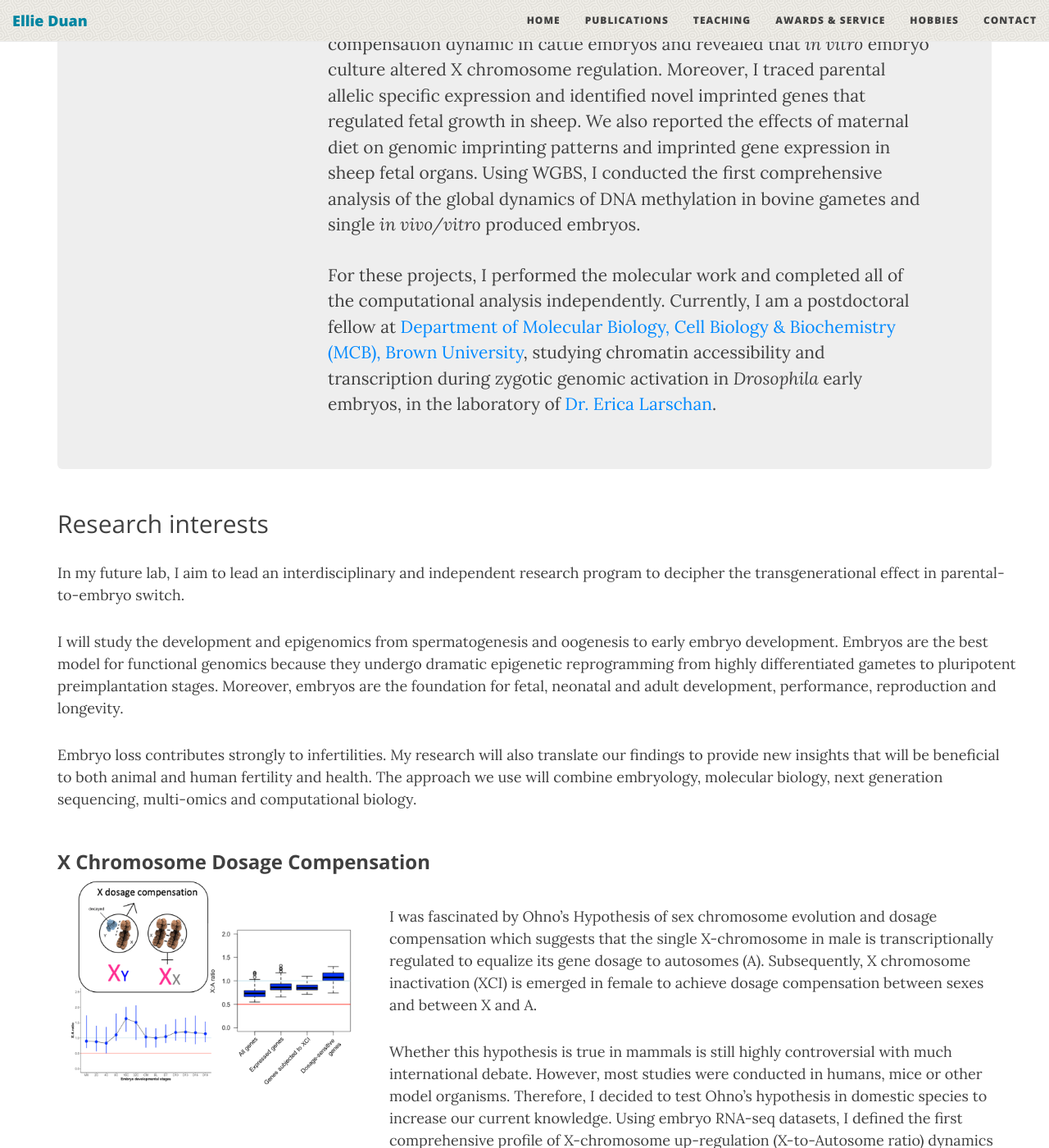
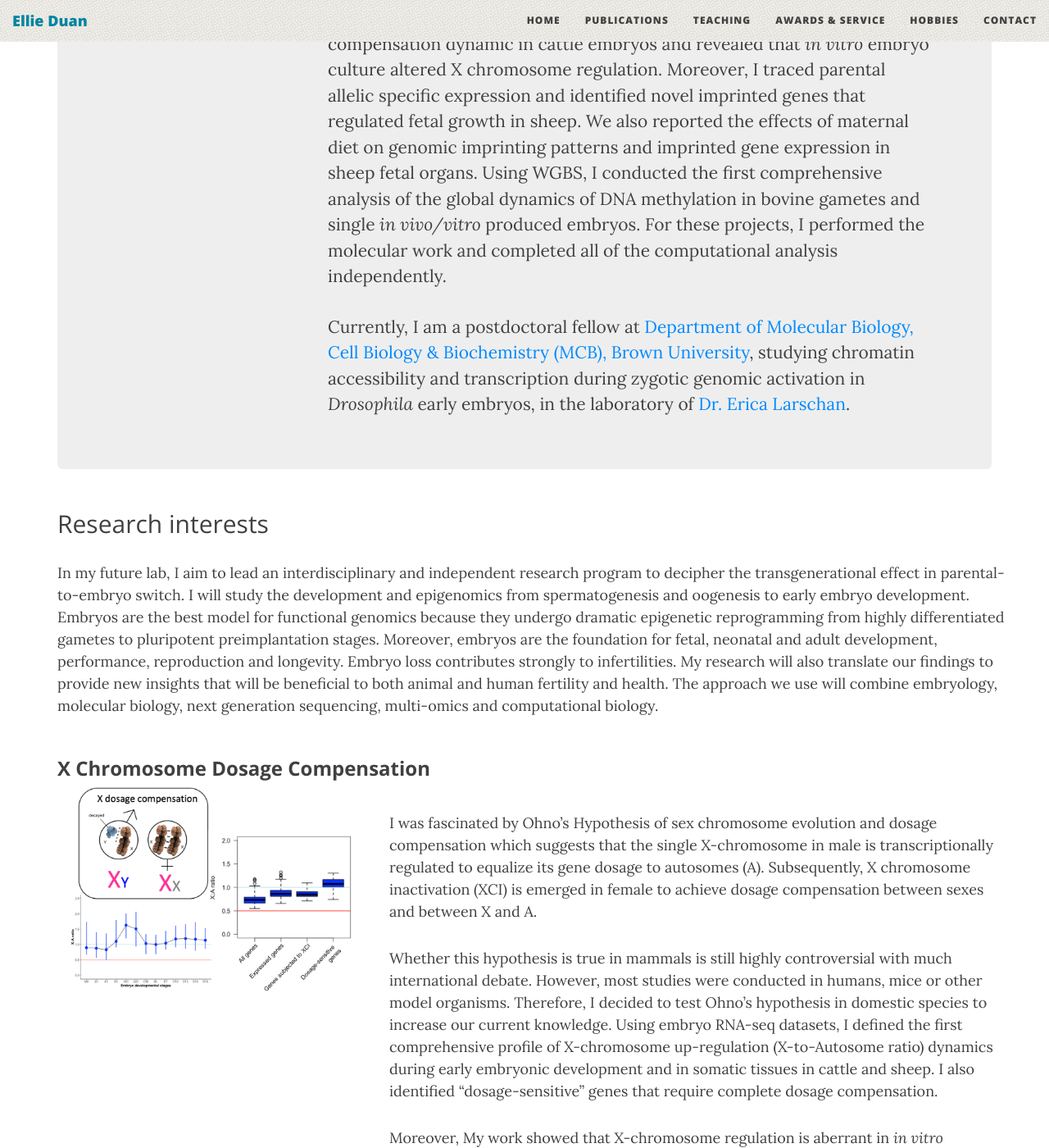
Before and after one commit to EllieDuan/EllieDuan.github.io, a Jekyll site: the page built from index.html, in a window 1280 px wide and 1400 px high, scrolled down 474 px. Shown: the whole window at 82% size. Built offline with Jekyll 4.4.1, drawn with Linux system fonts in a browser that asks for light colours; nearby versions of some CDN libraries; the list of posts is cut into pages by our own code.

Commit message:
update index

```diff
--- a/index.html
+++ b/index.html
@@ -17,8 +17,8 @@ use-site-title: true
               <h2>About me</h2>
                 <p> I am an animal biologist with strong computational biology training. I received B.S. in 2014 in <a href="http://international.scu.edu.cn/Home/Index/post/cat_id/49/art_id/354.html">Department of Life Science and Biology</a>, <a href="http://en.scu.edu.cn/">Sichuan University</a>, China. I received my Ph.D. in 2018 from the <a href="https://uconn.edu/">University of Connecticut</a>  (UConn) <a href="http://animalscience.uconn.edu/">Animal Science department</a> (ANSC) under <a href="http://animalscience.uconn.edu/faculty/Xiuchun%20(Cindy)%20Tian.php">Dr. Xiuchun Cindy Tian</a>.
                 </p>
-                <p> My Ph.D. research focused on functional genomics and epigenetics in domestic animals. My work is the first to define the X-chromosome dosage compensation dynamic in cattle embryos and revealed that <i>in vitro</i> embryo culture altered X chromosome regulation. Moreover, I traced parental allelic specific expression and identified novel imprinted genes that regulated fetal growth in sheep. We also reported the effects of maternal diet on genomic imprinting patterns and imprinted gene expression in sheep fetal organs. Using WGBS, I conducted the first comprehensive analysis of the global dynamics of DNA methylation in bovine gametes and single <i>in vivo/vitro</i> produced embryos. </p>
-               <p> For these projects, I performed the molecular work and completed all of the computational analysis independently. Currently, I am a postdoctoral fellow at <a href="https://www.brown.edu/academics/biomed/molecular-cell-biochemistry/"> Department of Molecular Biology, Cell Biology & Biochemistry (MCB), Brown University</a>, studying chromatin accessibility and transcription during zygotic genomic activation in <i> Drosophila </i> early embryos, in the laboratory of <a href="https://vivo.brown.edu/display/elarscha">Dr. Erica Larschan</a>.
+                <p> My Ph.D. research focused on functional genomics and epigenetics in domestic animals. My work is the first to define the X-chromosome dosage compensation dynamic in cattle embryos and revealed that <i>in vitro</i> embryo culture altered X chromosome regulation. Moreover, I traced parental allelic specific expression and identified novel imprinted genes that regulated fetal growth in sheep. We also reported the effects of maternal diet on genomic imprinting patterns and imprinted gene expression in sheep fetal organs. Using WGBS, I conducted the first comprehensive analysis of the global dynamics of DNA methylation in bovine gametes and single <i>in vivo/vitro</i> produced embryos. For these projects, I performed the molecular work and completed all of the computational analysis independently. </p>
+               <p> Currently, I am a postdoctoral fellow at <a href="https://www.brown.edu/academics/biomed/molecular-cell-biochemistry/"> Department of Molecular Biology, Cell Biology & Biochemistry (MCB), Brown University</a>, studying chromatin accessibility and transcription during zygotic genomic activation in <i> Drosophila </i> early embryos, in the laboratory of <a href="https://vivo.brown.edu/display/elarscha">Dr. Erica Larschan</a>.
                 </p>
             </div>
         </div>
@@ -28,14 +28,10 @@ use-site-title: true
 <div class="container">
     <div class="row">
         <h2>Research interests</h2>
-        <p> In my future lab, I aim to lead an interdisciplinary and independent research program to decipher the transgenerational effect in parental-to-embryo switch.  </p>
-
-        <p> I will study the development and epigenomics from spermatogenesis and oogenesis to early embryo development. Embryos are the best model for functional genomics because they undergo dramatic epigenetic reprogramming from highly differentiated gametes to pluripotent preimplantation stages. Moreover, embryos are the foundation for fetal, neonatal and adult development, performance, reproduction and longevity. </p>
-
-        <p> Embryo loss contributes strongly to infertilities. My research will also translate our findings to provide new insights that will be beneficial to both animal and human fertility and health. The approach we use will combine embryology, molecular biology, next generation sequencing, multi-omics and computational biology.
+        <p> In my future lab, I aim to lead an interdisciplinary and independent research program to decipher the transgenerational effect in parental-to-embryo switch. I will study the development and epigenomics from spermatogenesis and oogenesis to early embryo development. Embryos are the best model for functional genomics because they undergo dramatic epigenetic reprogramming from highly differentiated gametes to pluripotent preimplantation stages. Moreover, embryos are the foundation for fetal, neonatal and adult development, performance, reproduction and longevity. Embryo loss contributes strongly to infertilities. My research will also translate our findings to provide new insights that will be beneficial to both animal and human fertility and health. The approach we use will combine embryology, molecular biology, next generation sequencing, multi-omics and computational biology.
         </p>
     </div>
-    <div class="row">
+    <div class="row align-middle" >
         <h3 style="font-weight: bold">X Chromosome Dosage Compensation</h3>
          <div class="col-lg-4">
             <img src="/img/research/x_dosage.png" "float:left;">
@@ -47,12 +43,12 @@ use-site-title: true
              <p> Moreover, My work showed that X-chromosome regulation is aberrant in <i>in vitro</i> fertilized (IVF) embryos. Therefore, the X-chromosome plays an essential role in embryo development and has prolonged impacts on later life. To improve embryo quality and fertility, further efforts should focus on the mechanism of XCI reprogramming and dosage compensation in embryos.</p>
     </div>
  </div>
-    <div class="row">
+    <div class="row align-middle" >
         <h3 style="font-weight: bold">Genomic Imprinting</h3>
-        <div class="col-lg-3">
+        <div class="col-lg-4">
             <img src="/img/research/sheep_imprinting.png">
         </div>
-        <div class="col-lg-9">
+        <div class="col-lg-8">
             <p>
              At UConn ANSC, there is a well-established <a href="https://today.uconn.edu/school-stories/maternal-nutrition-across-generations-livestock/"> sheep model </a> to study trans-generational effect of maternal nutrition during pregnancy. I used this model to study the effects of maternal diets on genomic imprinting patterns and genes expression. </p>
              <p> I developed the entire de novo bioinformatics analysis in this project. I first identified informative single nucleotide polymorphisms (SNPs) to trace all genes’ parental origins, and then tested for their allelic expression biases. In total, I identified 13 novel imprinted genes in sheep and I validated seven genes by independent methods. Moreover, I also characterized four novel imprinted clusters. Although the maternal nutrition did not seem to change the genomic imprinting patterns, I found that maternal nutrition significantly altered imprinted gene expression levels, revealing that gene expression and genomic imprinting are regulated through different epigenetic mechanisms. These results demonstrated that there is a trans-generational effect of maternal diet on fetal development on the epigenetic level and stressed the importance of a balanced diet during pregnancy.
@@ -60,15 +56,15 @@ use-site-title: true
         </div>
     </div>
 
-    <div class="row">
+    <div class="row align-middle">
         <h3 style="font-weight: bold" >Epigenetic dynamics in Embryos</h3>
-        <div class="col-lg-3">
+        <div class="col-lg-4">
             <img src="/img/research/bovine_WGBS.png">
         </div>
-        <div class="col-lg-9">
+        <div class="col-lg-8">
         <p>
            In the last year of my Ph.D., I initiated a collaborative research project to profile the methylome in bovine single pre-implantation embryos using RNA-seq, reduced representative bisulfite sequencing (RRBS) and whole genome bisulfite sequencing (WGBS). </p>
-           <p>I preformed the entire de novo bioinformatics analysis for the WGBS project. We found that after fertilization, the major wave of genome-wide DNA demethylation was complete at the 8-cell stage when de novo methylation became prominent. Sperm and oocytes had numerous differentially methylated regions (DMRs) which were enriched in intergenic regions. DMRs were also identified between <i> in vivo </i> and <i> in vitro </i> matured oocytes. This is the first comprehensive analysis of the global dynamics of DNA methylation in bovine gametes and single early embryos. I provided new insight into the epigenetics of embryos produced by assisted reproduction such as <i> in vitro </i> fertilization as well as models for human early embryos for which studies on  <i> in vivo </i> development are extremely limited.</p>
+           <p>I preformed the entire de novo bioinformatics analysis for the WGBS project. We found that after fertilization, the major wave of genome-wide DNA demethylation was complete at the 8-cell stage when de novo methylation became prominent. Sperm and oocytes had numerous differentially methylated regions (DMRs) which were enriched in intergenic regions. DMRs were also identified between <i>in vivo</i> and <i>in vitro</i> matured oocytes. This is the first comprehensive analysis of the global dynamics of DNA methylation in bovine gametes and single early embryos. I provided new insight into the epigenetics of embryos produced by assisted reproduction such as <i>in vitro</i> fertilization as well as models for human early embryos for which studies on  <i>in vivo</i> development are extremely limited.</p>
     </div>
 
 </div>
```
